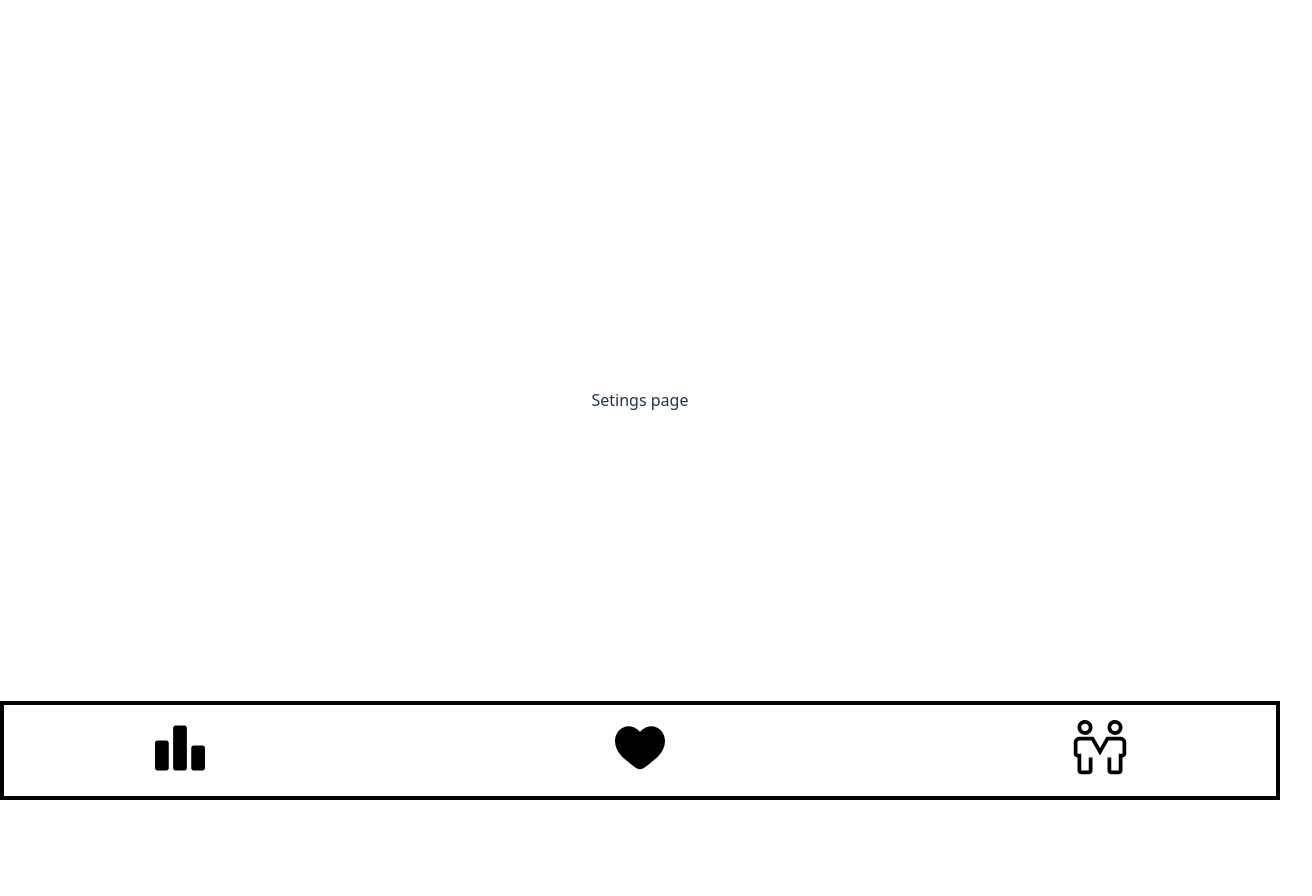
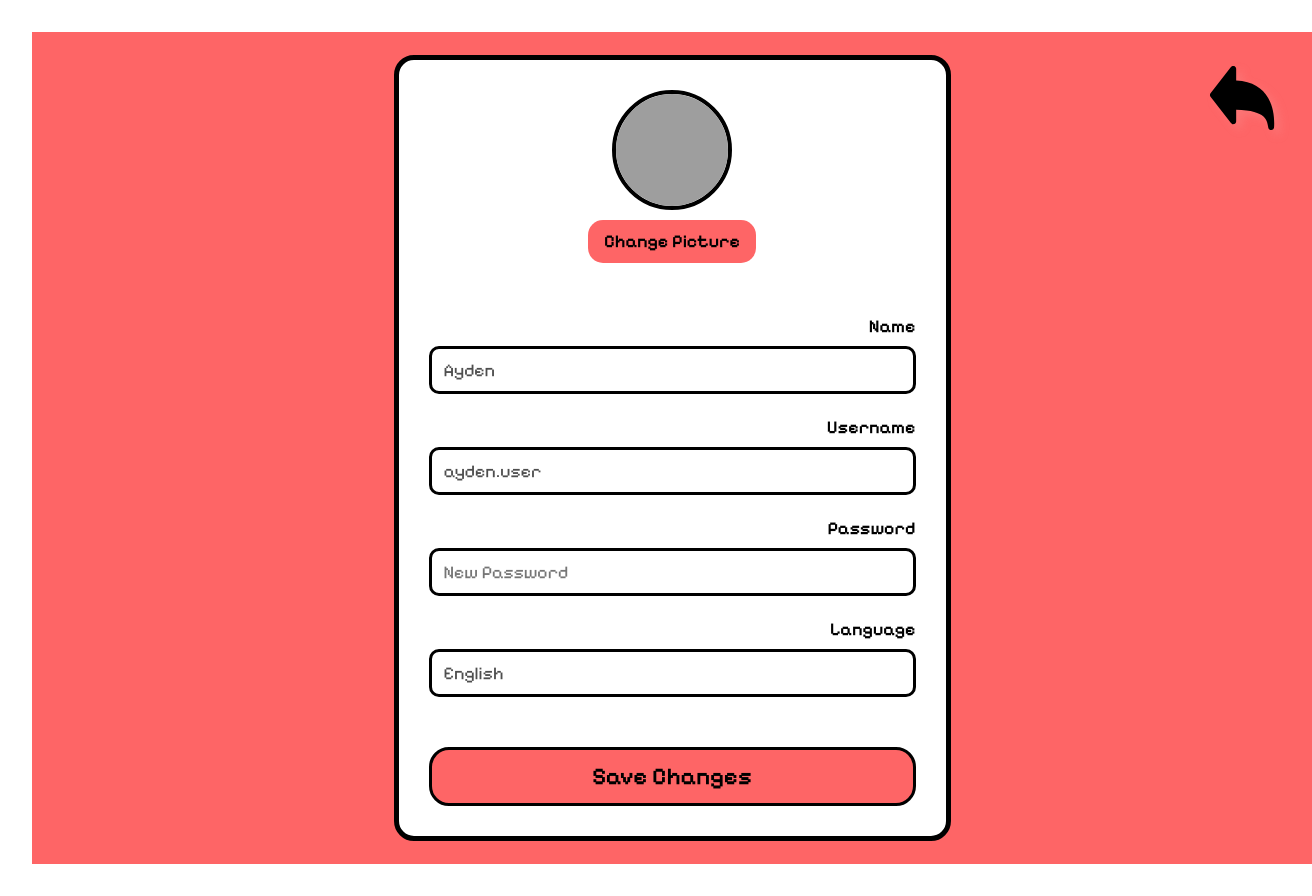
Before and after one commit to adhayes1919/lovelanguage, a React (Vite) app in the folder client/: page /settings in a window 1280 px wide. Shown: the whole page, 1312 px wide, since content can reach past the window. Before the commit the page ends 800 px from the top, so only its background shows below. Built offline with nearby package versions, Linux system fonts and the light colour scheme; grey boxes are pictures that could not be loaded.

Commit message:
updated leaderboard and settings pages

```diff
--- a/client/src/pages/home/Study.css
+++ b/client/src/pages/home/Study.css
@@ -168,3 +168,75 @@ color: #000000;
   align-items: center;
   cursor: pointer;
 }
+
+
+.settings-icon {
+  /* lets-icons:setting-fill */
+
+position: absolute;
+width: 70px;
+height: 70px;
+left: 1175px;
+top: 31px;
+
+filter: drop-shadow(6px 5px 4px rgba(245, 163, 163, 0.25));
+
+}
+
+
+
+/* Rectangle 8 */
+
+
+
+.home-our-streak-top-container{
+  position: absolute;
+  width: 77px;
+  height: 67px;
+  left: 50px;
+  top: 34px;
+
+  background: #FFFFFF;
+  opacity: 0.64;
+  border-radius: 16px;
+
+}
+
+
+.streak-top-container{
+display: flex;
+justify-content: center;
+align-items: center;
+position: absolute;
+width: 77px;
+height: 67px;
+left: 154px;
+top: 34px;
+background: #FFFFFF;
+opacity: 0.64;
+border-radius: 16px;
+color: #000000;
+}
+
+
+#my {
+  /* Rectangle 8 */
+
+position: absolute;
+width: 77px;
+height: 67px;
+left: 50px;
+top: 34px;
+
+background: #FFFFFF;
+opacity: 0.64;
+border-radius: 16px;
+
+}
+
+
+.streak-top-container img{
+width: 35px;
+height: 35px;
+z-index: 30;
+}
--- a/client/src/pages/home/Study.jsx
+++ b/client/src/pages/home/Study.jsx
@@ -1,5 +1,6 @@
 import { useState } from 'react';
-import Navbar from 'components/Navbar';
+// import Navbar from 'components/Navbar';
+import {Link } from 'react-router-dom'
 import './Finish.css';
 import './Start.css';
 import './Study.css';
@@ -69,7 +70,7 @@ const CurrentCards = () => {
                         <img src="img/Reaction2.svg" onClick={() => handleFeedback(FEEDBACK.HARD)}/>
                         <img src="img/Reaction3.svg" onClick={() => handleFeedback(FEEDBACK.GOOD)}/>
                         <img src="img/Reaction4.svg" onClick={() => handleFeedback(FEEDBACK.EASY)}/>
-                        {showUndo && <button onClick={undo}>Undo</button>}
+                        {/* {showUndo && <button onClick={undo}>Undo</button>} */}
                     </div>
                 )}
             </div>
@@ -215,6 +216,26 @@ const Study = ({setNavbarHidden}) => {
             )}
             {!activeView && (
                 <div className="study-buttons">
+                    <div className="top-container-icons">
+                        <Link to="/settings">
+                            <img
+                                src='img/setting.svg'
+                                alt="Leaderboard"
+                                className="settings-icon"
+                            />
+                        </Link>
+
+                        <div className="streak-top-container">
+                            <img src="img/my-streak-fire.svg" alt="" />
+                            <p>1</p>
+                        </div>
+
+                        <div className="streak-top-container" id="my">
+                            <img src="img/our-streak-heart.svg" alt="" />
+                            <p>1</p>
+                        </div>
+                    </div>
+
                     <div className="study-button" onClick={handleCurrentClick}>
                         <div >
                             <p className="user1-points">00000</p>
--- a/client/src/pages/leaderboard/Leaderboard.css
+++ b/client/src/pages/leaderboard/Leaderboard.css
@@ -1,4 +1,5 @@
 .leaderboard-page-wrap{
+  position: relative;
   display: flex;
   justify-content: center;
   align-items: flex-end;
@@ -134,3 +135,41 @@ border: 3px solid #000000;
   background: #FFF7D4; /* soft background */
   box-shadow: inset 0 0 10px #F0E7B8;
 }
+
+.couples-id-container {
+  /* Rectangle 32 */
+
+box-sizing: border-box;
+display: flex;
+justify-content: center;
+position: absolute;
+width: 252px;
+height: 88px;
+left: 999px;
+top: 32px;
+
+background: #FFEFB8;
+border: 3px solid #000000;
+border-radius: 30px;
+
+}
+
+.couples-id-content {
+  gap: 15px;
+  display: flex;
+  font-family: 'Pixelify Sans';
+  font-style: normal;
+  font-weight: 400;
+  font-size: 24px;
+  line-height: 29px;
+  display: flex;
+  align-items: center;
+  text-align: center;
+
+color: #7B6B6B;
+}
+
+.couples-id {
+color: #000000;
+cursor: pointer;
+}
--- a/client/src/pages/leaderboard/Leaderboard.jsx
+++ b/client/src/pages/leaderboard/Leaderboard.jsx
@@ -6,9 +6,9 @@ const sampleLeaderboardData = [
     { coupleName: 'Peipei & Ayden', points: 400, streamNumber: 7 },
     { coupleName: 'Felipe & Griffin', points: 380, streamNumber: 18 },
     { coupleName: 'Oinay and James', points: 161, streamNumber: 10 },
+    { coupleName: 'This is Scrollable', points: 161, streamNumber: 10 },
     { coupleName: 'Oinay and James', points: 161, streamNumber: 10 },
-    { coupleName: 'Oinay and James', points: 161, streamNumber: 10 },
-    { coupleName: 'Oinay and James', points: 161, streamNumber: 10 },
+    { coupleName: 'This is Scrollable', points: 161, streamNumber: 10 },
     // add more entries here or fetch from backend
   ];
 
@@ -16,6 +16,13 @@ const sampleLeaderboardData = [
 const Leaderboard = () => {
     return (
         <div className="leaderboard-page-wrap">
+            <div className="couples-id-container">
+                <div className="couples-id-content">
+                    <p>Couple ID:</p>
+                    <p className="couples-id">UGZ97A</p>
+                </div>
+            </div>
+
             <div>
                 <div className="first-place">
                     <div className="user-left-first">
--- a/client/src/pages/settings/Settings.css
+++ b/client/src/pages/settings/Settings.css
@@ -0,0 +1,113 @@
+.settings-page-wrap {
+  display: flex;
+  justify-content: center;
+  align-items: center;
+  position: relative;
+  width: 1280px;
+  height: 832px;
+  background: #FE6566;
+  padding: 40px;
+}
+
+.settings-main-container {
+  width: 557px;
+  padding: 30px;
+  background: #FFFFFF;
+  border: 5px solid #000000;
+  border-radius: 20px;
+  box-sizing: border-box;
+}
+
+.settings-form {
+  display: flex;
+  flex-direction: column;
+  gap: 20px;
+  color: #4E4E4E;
+}
+
+.profile-pic-container {
+  display: flex;
+  flex-direction: column;
+  align-items: center;
+  margin-bottom: 30px;
+}
+
+.profile-pic-preview {
+  width: 120px;
+  height: 120px;
+  border-radius: 50%;
+  border: 4px solid #000;
+  object-fit: cover;
+  margin-bottom: 10px;
+}
+
+.profile-pic-placeholder {
+  width: 120px;
+  height: 120px;
+  background: #ccc;
+  border-radius: 50%;
+  border: 4px solid #000;
+  display: flex;
+  justify-content: center;
+  align-items: center;
+  font-family: 'Pixelify Sans';
+  font-size: 18px;
+  color: #777;
+  margin-bottom: 10px;
+}
+
+.profile-pic-button {
+  background: #FE6566;
+  color: white;
+  border: none;
+  font-family: 'Pixelify Sans';
+  font-weight: 600;
+  font-size: 14px;
+  padding: 8px 16px;
+  border-radius: 15px;
+  cursor: pointer;
+  user-select: none;
+}
+
+.settings-form label {
+  display: flex;
+  flex-direction: column;
+  font-family: 'Pixelify Sans';
+  font-weight: 600;
+  font-size: 18px;
+  color: #000;
+  text-align: end;
+}
+
+.settings-form input {
+  margin-top: 6px;
+  font-size: 18px;
+  padding: 10px 12px;
+  border: 3px solid #000;
+  border-radius: 10px;
+  font-family: 'Pixelify Sans';
+  background-color: #FFFFFF;
+  color: #4E4E4E;
+}
+.settings-form input:focus {
+  outline: none;
+  border-color: #FE6566;
+}
+
+.save-button {
+  margin-top: 30px;
+  background: #FE6566;
+  border: 3px solid #000000;
+  color: #000;
+  font-family: 'Pixelify Sans';
+  font-size: 24px;
+  font-weight: 600;
+  border-radius: 20px;
+  padding: 12px 20px;
+  cursor: pointer;
+  transition: background-color 0.3s ease;
+}
+
+.save-button:hover {
+  background-color: #ff8686;
+}
--- a/client/src/pages/settings/Settings.jsx
+++ b/client/src/pages/settings/Settings.jsx
@@ -1,13 +1,172 @@
-import './Settings.css';
-import Navbar from 'components/Navbar';
+import React, { useState, useEffect } from "react";
+import "./Settings.css";
+import Navbar from "components/Navbar";
+import { Link } from "react-router-dom";
 
-const Setings = () => {
-    return (
-        <div>
-            Setings page
-            <Navbar />
-        </div>
+const Settings = () => {
+  // Form state for each field (controlled inputs)
+  const [profilePic, setProfilePic] = useState(null); // File object or URL for preview
+  const [previewPic, setPreviewPic] = useState(null); // Preview image URL
+  const [name, setName] = useState("");
+  const [username, setUsername] = useState("");
+  const [password, setPassword] = useState("");
+  const [language, setLanguage] = useState("");
+
+  // Load existing user data from backend on mount (simulate with dummy data here)
+  useEffect(() => {
+    async function fetchUserData() {
+      // Replace with real backend request
+      const userData = await fakeApiGetUser();
+      setName(userData.name);
+      setUsername(userData.username);
+      setLanguage(userData.language);
+      // Password left blank for security (user must enter new if desired)
+      // Assume userData.profilePicUrl contains link to stored avatar
+      setPreviewPic(userData.profilePicUrl);
+    }
+    fetchUserData();
+  }, []);
+
+  // Fake API get user function (replace)
+  async function fakeApiGetUser() {
+    return new Promise((res) =>
+      setTimeout(
+        () =>
+          res({
+            name: "Ayden",
+            username: "ayden.user",
+            language: "English",
+            profilePicUrl: "/img/sampleprofile.jpg",
+          }),
+        500
+      )
     );
-}
+  }
 
-export default Setings;
+  // Handle profile picture selection and generate preview
+  const handleProfilePicChange = (e) => {
+    const file = e.target.files[0];
+    setProfilePic(file);
+    setPreviewPic(URL.createObjectURL(file)); // show preview immediately
+  };
+
+  // Handle form submission: send updated data to backend
+  const handleSubmit = async (e) => {
+    e.preventDefault();
+
+    // Compose form data to send to backend, including file if new uploaded
+    // Could use FormData if backend expects multipart/form-data
+    const formData = new FormData();
+    formData.append("name", name);
+    formData.append("username", username);
+    formData.append("password", password); // could check if empty, skip if no change
+    formData.append("language", language);
+
+    if (profilePic) {
+      formData.append("profilePic", profilePic);
+    }
+
+    try {
+      // Replace with actual API call using fetch or axios
+      await fakeApiUpdateUser(formData);
+      alert("Profile updated successfully!");
+      setPassword(""); // clear password field after success
+    } catch (error) {
+      alert("Error updating profile: " + error.message);
+    }
+  };
+
+  // Simulated API update function (replace with real)
+  async function fakeApiUpdateUser(data) {
+    return new Promise((res) => setTimeout(() => res(true), 1000));
+  }
+
+  return (
+    <div className="settings-page-wrap">
+      <Link to="/">
+        <img
+          src="img/return.svg"
+          alt="Back"
+          className="settings-icon"
+        />
+      </Link>
+      <div className="settings-main-container">
+        <form className="settings-form" onSubmit={handleSubmit}>
+          {/* Profile picture */}
+          <div className="profile-pic-container">
+            {previewPic ? (
+              <img
+                src={previewPic}
+                alt="Profile Preview"
+                className="profile-pic-preview"
+              />
+            ) : (
+              <div className="profile-pic-placeholder">No Image</div>
+            )}
+
+            <input
+              type="file"
+              accept="image/*"
+              id="profilePicInput"
+              onChange={handleProfilePicChange}
+              style={{ display: "none" }}
+            />
+            <label htmlFor="profilePicInput" className="profile-pic-button">
+              Change Picture
+            </label>
+          </div>
+
+          {/* Text inputs */}
+          <label>
+            Name
+            <input
+              type="text"
+              value={name}
+              placeholder="Name"
+              onChange={(e) => setName(e.target.value)}
+              required
+            />
+          </label>
+
+          <label>
+            Username
+            <input
+              type="text"
+              value={username}
+              placeholder="Username"
+              onChange={(e) => setUsername(e.target.value)}
+              required
+            />
+          </label>
+
+          <label>
+            Password
+            <input
+              type="password"
+              value={password}
+              placeholder="New Password"
+              onChange={(e) => setPassword(e.target.value)}
+            />
+          </label>
+
+          <label>
+            Language
+            <input
+              type="text"
+              value={language}
+              placeholder="Language"
+              onChange={(e) => setLanguage(e.target.value)}
+              required
+            />
+          </label>
+
+          <button type="submit" className="save-button">
+            Save Changes
+          </button>
+        </form>
+      </div>
+    </div>
+  );
+};
+
+export default Settings;
```
